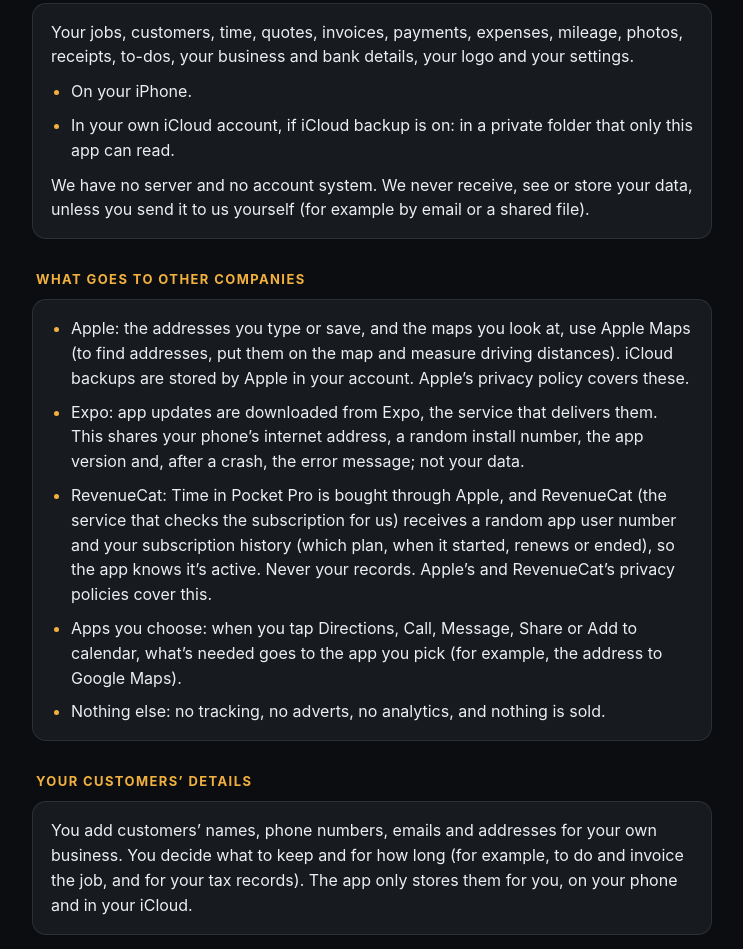
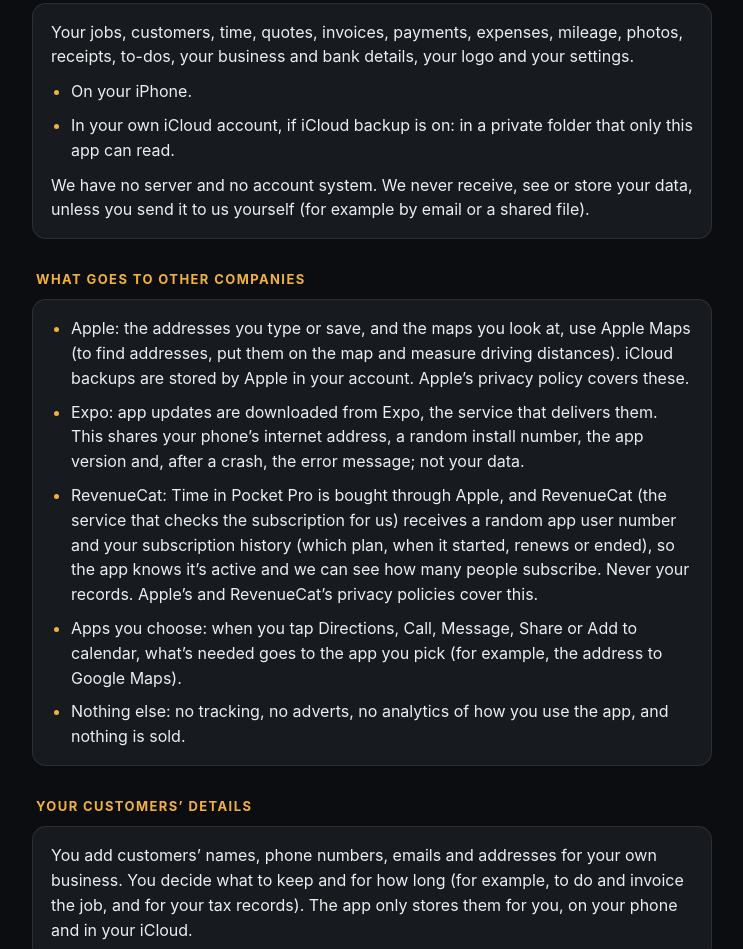
Before and after one commit to Petike3332/timeinpocket-site, a plain HTML site: page privacy/index.html in a window 1280 px wide. Shown: the part 363-1312 px from the top of the page, without its empty margins (268-1011 px from the left). Drawn offline with Linux system fonts and the light colour scheme.

Commit message:
Privacy: RevenueCat also shows how many people subscribe, and "no analytics" is of how you use the app (the same words as the app)
Co-Authored-By: Claude Fable 5.2 <noreply@anthropic.com>

```diff
--- a/privacy/index.html
+++ b/privacy/index.html
@@ -63,9 +63,9 @@
     <ul>
       <li>Apple: the addresses you type or save, and the maps you look at, use Apple Maps (to find addresses, put them on the map and measure driving distances). iCloud backups are stored by Apple in your account. Apple’s privacy policy covers these.</li>
       <li>Expo: app updates are downloaded from Expo, the service that delivers them. This shares your phone’s internet address, a random install number, the app version and, after a crash, the error message; not your data.</li>
-      <li>RevenueCat: Time in Pocket Pro is bought through Apple, and RevenueCat (the service that checks the subscription for us) receives a random app user number and your subscription history (which plan, when it started, renews or ended), so the app knows it’s active. Never your records. Apple’s and RevenueCat’s privacy policies cover this.</li>
+      <li>RevenueCat: Time in Pocket Pro is bought through Apple, and RevenueCat (the service that checks the subscription for us) receives a random app user number and your subscription history (which plan, when it started, renews or ended), so the app knows it’s active and we can see how many people subscribe. Never your records. Apple’s and RevenueCat’s privacy policies cover this.</li>
       <li>Apps you choose: when you tap Directions, Call, Message, Share or Add to calendar, what’s needed goes to the app you pick (for example, the address to Google Maps).</li>
-      <li>Nothing else: no tracking, no adverts, no analytics, and nothing is sold.</li>
+      <li>Nothing else: no tracking, no adverts, no analytics of how you use the app, and nothing is sold.</li>
     </ul>
   </section>
 
```
